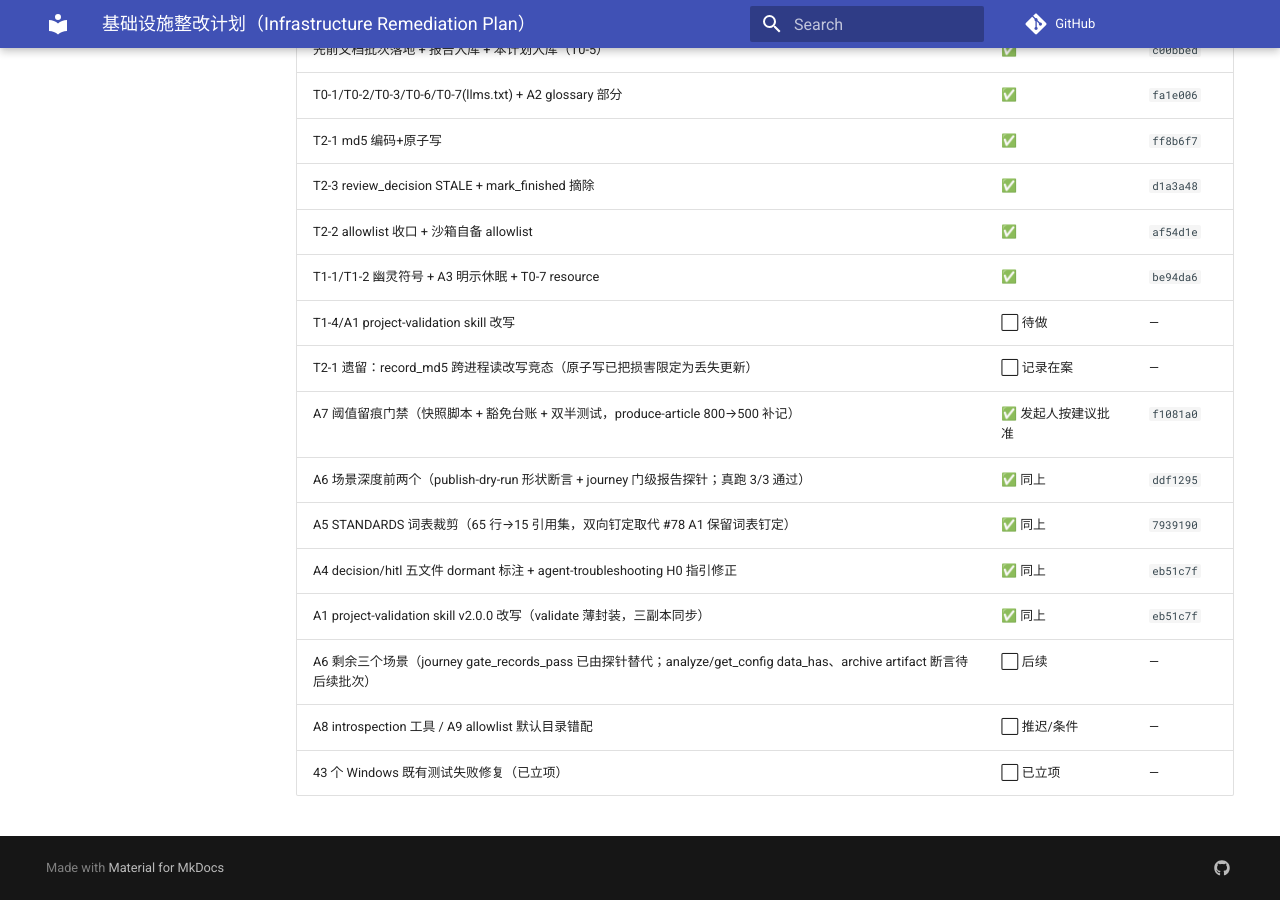
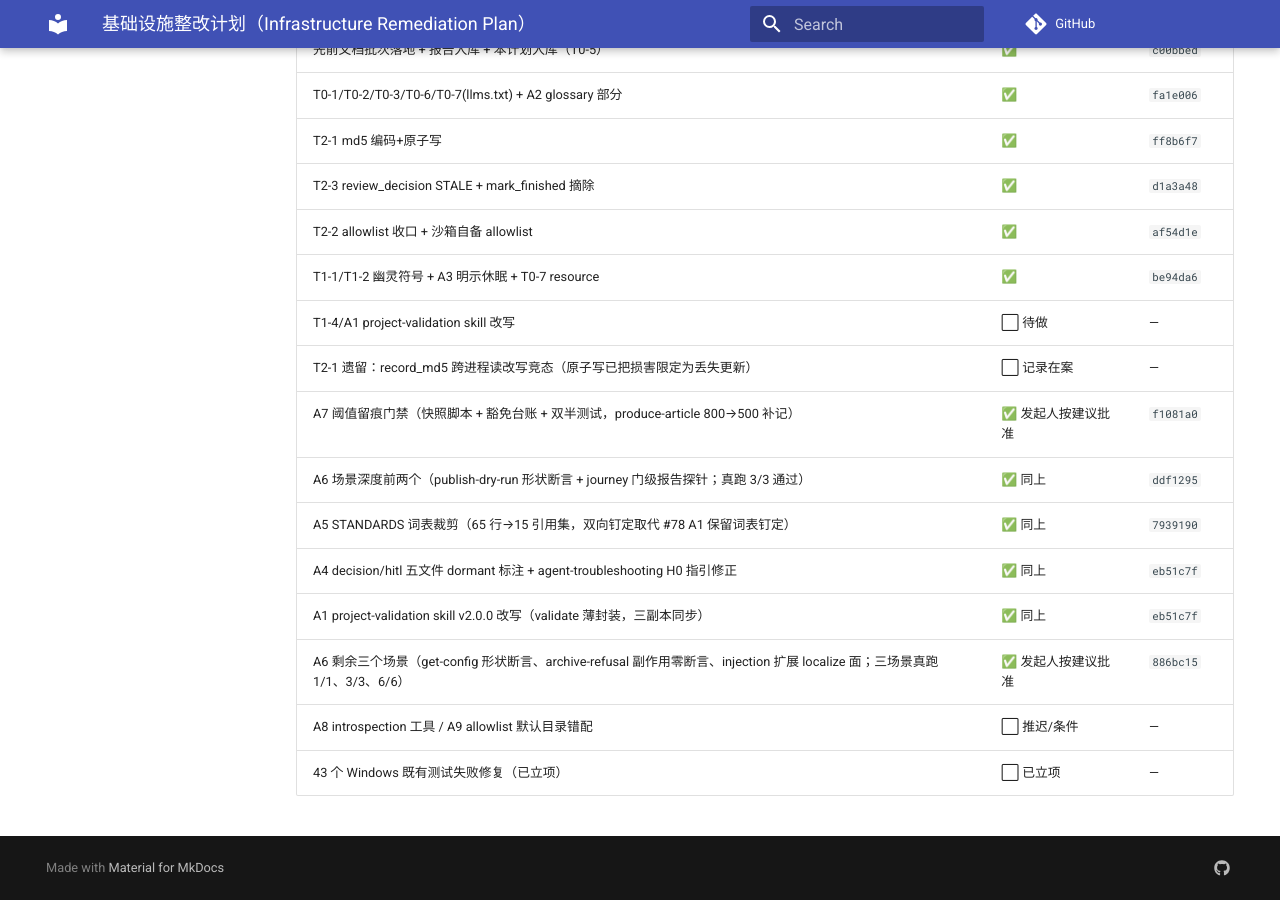
Before and after one commit to 1StepMore/AutoMedia, an MkDocs documentation site: the page built from docs/dev/plans/infrastructure-remediation-plan-20261030.md, in a window 1280 px wide and 900 px high, scrolled down 5100 px. Built offline with MkDocs 1.6.1 and Material for MkDocs 9.7.7, drawn with Linux system fonts in a browser that asks for light colours; comment, search, counter and statistics services are not loaded.

Commit message:
docs(plan): mark the A6 completion in the execution log

```diff
--- a/docs/dev/plans/infrastructure-remediation-plan-20261030.md
+++ b/docs/dev/plans/infrastructure-remediation-plan-20261030.md
@@ -127,6 +127,6 @@ Track 3 裁决项 ×9 ──────────── 每项独立批准；
 | A5 STANDARDS 词表裁剪（65 行→15 引用集，双向钉定取代 #78 A1 保留词表钉定） | ✅ 同上 | `7939190` |
 | A4 decision/hitl 五文件 dormant 标注 + agent-troubleshooting H0 指引修正 | ✅ 同上 | `eb51c7f` |
 | A1 project-validation skill v2.0.0 改写（validate 薄封装，三副本同步） | ✅ 同上 | `eb51c7f` |
-| A6 剩余三个场景（journey gate_records_pass 已由探针替代；analyze/get_config data_has、archive artifact 断言待后续批次） | ⬜ 后续 | — |
+| A6 剩余三个场景（get-config 形状断言、archive-refusal 副作用零断言、injection 扩展 localize 面；三场景真跑 1/1、3/3、6/6） | ✅ 发起人按建议批准 | `886bc15` |
 | A8 introspection 工具 / A9 allowlist 默认目录错配 | ⬜ 推迟/条件 | — |
 | 43 个 Windows 既有测试失败修复（已立项） | ⬜ 已立项 | — |
```
